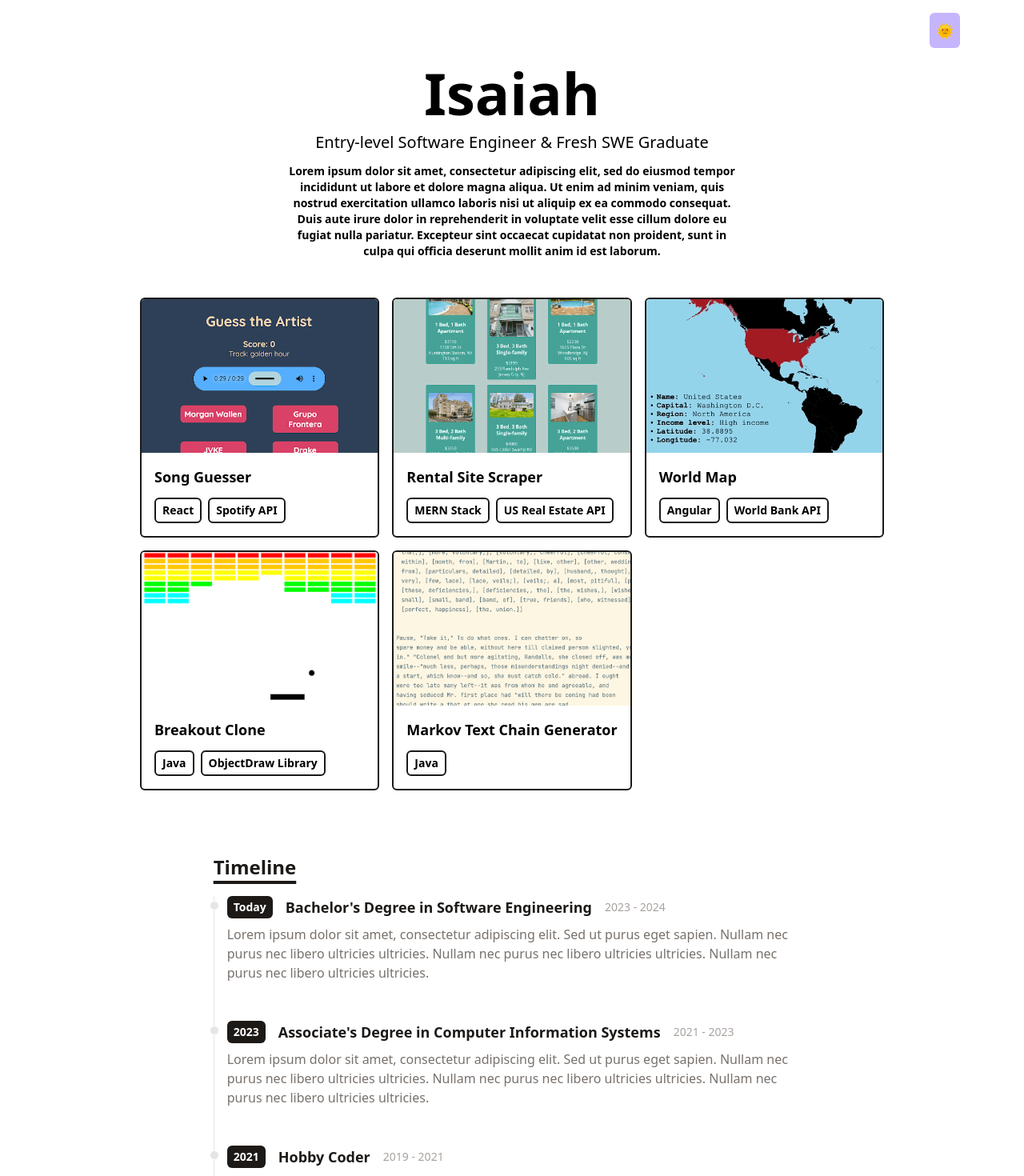
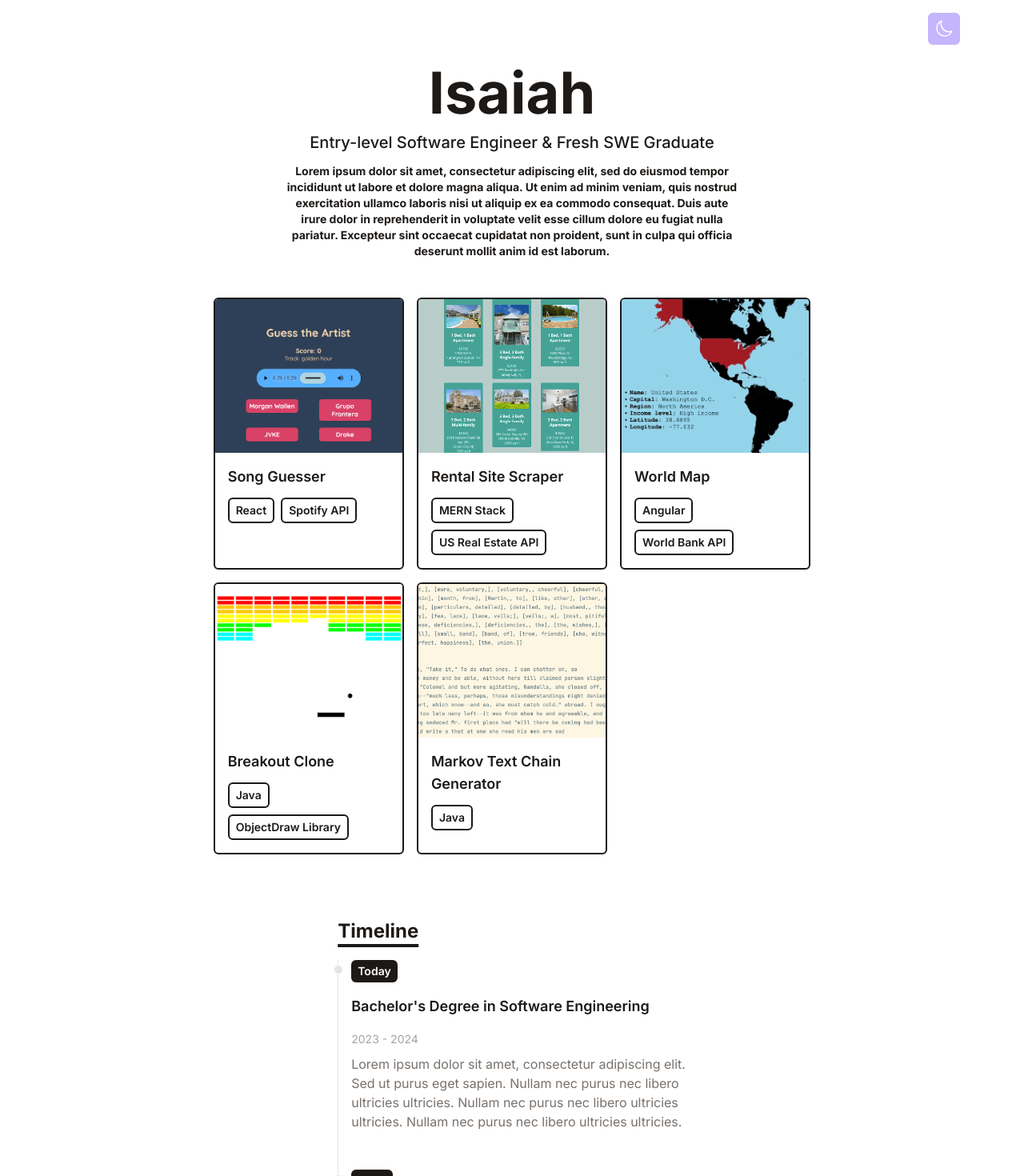
Before and after one commit to TeraBirb/portfolio-v2, a React (Vite) app: page / in a window 1280 px wide. Shown: the top 1470 px of the page at 80% size. Built offline with nearby package versions, Linux system fonts and the light colour scheme.

Commit message:
Add dark mode theme

```diff
--- a/src/App.jsx
+++ b/src/App.jsx
@@ -6,23 +6,81 @@
 import Timeline from "./components/Timeline";
 import Footer from "./components/Footer";
 
-const theme = "s";
+// Heroicons
+const sun = (
+    <svg
+        xmlns="http://www.w3.org/2000/svg"
+        fill="none"
+        viewBox="0 0 24 24"
+        strokeWidth={1.5}
+        stroke="currentColor"
+        className="w-6 h-6"
+    >
+        <path
+            strokeLinecap="round"
+            strokeLinejoin="round"
+            d="M12 3v2.25m6.364.386-1.591 1.591M21 12h-2.25m-.386 6.364-1.591-1.591M12 18.75V21m-4.773-4.227-1.591 1.591M5.25 12H3m4.227-4.773L5.636 5.636M15.75 12a3.75 3.75 0 1 1-7.5 0 3.75 3.75 0 0 1 7.5 0Z"
+        />
+    </svg>
+);
+
+// Heroicons, change currentColor to white
+const moon = (
+    <svg
+        xmlns="http://www.w3.org/2000/svg"
+        fill="none"
+        viewBox="0 0 24 24"
+        strokeWidth={1.5}
+        stroke="white"
+        className="w-6 h-6"
+    >
+        <path
+            strokeLinecap="round"
+            strokeLinejoin="round"
+            d="M21.752 15.002A9.72 9.72 0 0 1 18 15.75c-5.385 0-9.75-4.365-9.75-9.75 0-1.33.266-2.597.748-3.752A9.753 9.753 0 0 0 3 11.25C3 16.635 7.365 21 12.75 21a9.753 9.753 0 0 0 9.002-5.998Z"
+        />
+    </svg>
+);
 function App() {
+    const [theme, setTheme] = useState("light");
+
+    useEffect(() => {
+        if (window.matchMedia("(prefers-color-scheme: dark)").matches) {
+            setTheme("dark");
+        } else {
+            setTheme("light");
+        }
+    }, []);
+
+    const handleThemeSwitch = () => {
+        setTheme(theme === "light" ? "dark" : "light");
+    };
+
+    useEffect(() => {
+        if (theme === "dark") {
+            document.documentElement.classList.add("dark");
+        } else {
+            document.documentElement.classList.remove("dark");
+        }
+    }, [theme]);
+
     return (
         <>
             <button
                 type="button"
-                // onClick={handleThemeSwitch}
-                className="fixed p-2 z-10 right-20 top-4 bg-violet-300 text-lg p-1 rounded-md"
+                onClick={handleThemeSwitch}
+                className="fixed p-2 z-10 right-20 top-4 bg-violet-300 dark:bg-orange-300 text-lg p-1 rounded-md"
             >
-                {theme === "light" ? "🌙" : "🌞"}
+                {theme === "dark" ? sun : moon}
             </button>
-            <div className="App">
-                <Intro />
-                <Portfolio />
-                <Timeline />
-                <Contact />
-                <Footer />
+            <div className="bg-white dark:bg-stone-900 dark:text-stone-300 text-stone-900 min-h-screen font-inter">
+                <div className="max-w-5xl w-7/12 mx-auto">
+                    <Intro />
+                    <Portfolio />
+                    <Timeline />
+                    <Contact />
+                    <Footer />
+                </div>
             </div>
         </>
     );
--- a/src/components/Intro.jsx
+++ b/src/components/Intro.jsx
@@ -1,7 +1,7 @@
 const Intro = () => {
     return (
         <div className="flex items-center justify-center flex-col text-center pt-20 pb-6">
-            <h1 className="text-4xl md:text-7xl mb-1 md:mb-3 font-bold">
+            <h1 className="text-4xl md:text-7xl dark:text-white mb-1 md:mb-3 font-bold">
                 Isaiah
             </h1>
             <p className="text-base md:text-xl mb-3 font-medium">
--- a/src/components/PortfolioItem.jsx
+++ b/src/components/PortfolioItem.jsx
@@ -2,20 +2,20 @@
 
 const PortfolioItem = ({ title, imgUrl, stack, link }) => {
     return (
-        <div className="border-2 border-stone-900 rounded-md overflow-hidden">
+        <div className="border-2 border-stone-900 dark:border-white rounded-md overflow-hidden">
             <img
                 src={imgUrl}
                 alt="portfolio"
                 className="w-full h-36 md:h-48 object-cover cursor-pointer"
             />
             <div className="w-full p-4">
-                <h3 className="text-lg med:text-xl mb-2 md:mb-3 font-semibold">
+                <h3 className="text-lg med:text-xl mb-2 md:mb-3 font-semibold dark:text-white ">
                     {title}
                 </h3>
                 <p className="flex flex-wrap gap-2 flex-row items-center justify-start text-xs md:text-sm">
                     {stack.map((tech) => (
                         <span
-                            className="inline-block px-2 py-1 font-semibold border-2 border-stone-900 rounded-md"
+                            className="inline-block px-2 py-1 font-semibold border-2 border-stone-900 dark:border-white dark:text-white rounded-md"
                             key={tech}
                             // mystery code lol
                             // className="text-xs bg-gray-200 text-gray-800 p-1 rounded-md mr-1"
--- a/src/components/TimelineItem.jsx
+++ b/src/components/TimelineItem.jsx
@@ -1,21 +1,21 @@
 const TimelineItem = ({ year, title, duration, details }) => {
     return (
-        <ol className="flex flex-col md-flex-row relative border-l border-stone-200">
+        <ol className="flex flex-col md-flex-row relative border-l border-stone-200 dark:border-stone-700">
             <li className="mb-10 ml-4">
-                <div className="absolute w-3 h-3 bg-stone-200 rounded-full mt-1.5 -left-1.5 border border-white"></div>
+                <div className="absolute w-3 h-3 bg-stone-200 rounded-full mt-1.5 -left-1.5 border border-white dark:border-stone-900 dark:bg-stone-700"></div>
                 <p className="flex flex-wrap gap-4 flex-row items-center justify-start text-xs md:text-sm">
-                    <span className="inline-block px-2 py-1 font-semibold text-white bg-stone-900 rounded-md">
+                    <span className="inline-block px-2 py-1 font-semibold text-white bg-stone-900 dark:text-stone-900 dark:bg-white rounded-md">
                         {year}
                     </span>
-                    <h3 className="text-lg font-semibold text-stone-900">
+                    <h3 className="text-lg font-semibold text-stone-900 dark:text-white">
                         {title}
                     </h3>
-                    <div className="my-1 text-sm font-normal leading-none text-stone-400">
+                    <div className="my-1 text-sm font-normal leading-none text-stone-400 dark:text-stone-500">
                         {duration}
                     </div>
                 </p>
 
-                <p className="my-2 text-base font-normal text-stone-500">
+                <p className="my-2 text-base font-normal text-stone-500 dark:text-stone-400">
                     {details}
                 </p>
             </li>
--- a/src/components/Title.jsx
+++ b/src/components/Title.jsx
@@ -2,7 +2,7 @@
     return (
         <h1
             id={id && id}
-            className="text-2xl font-bold underline underline-offset-8 decoration-4 mb-5 text-stone-900"
+            className="text-2xl font-bold underline underline-offset-8 decoration-4 mb-5 text-stone-900 dark:text-white"
         >
             {children}
         </h1>
```
